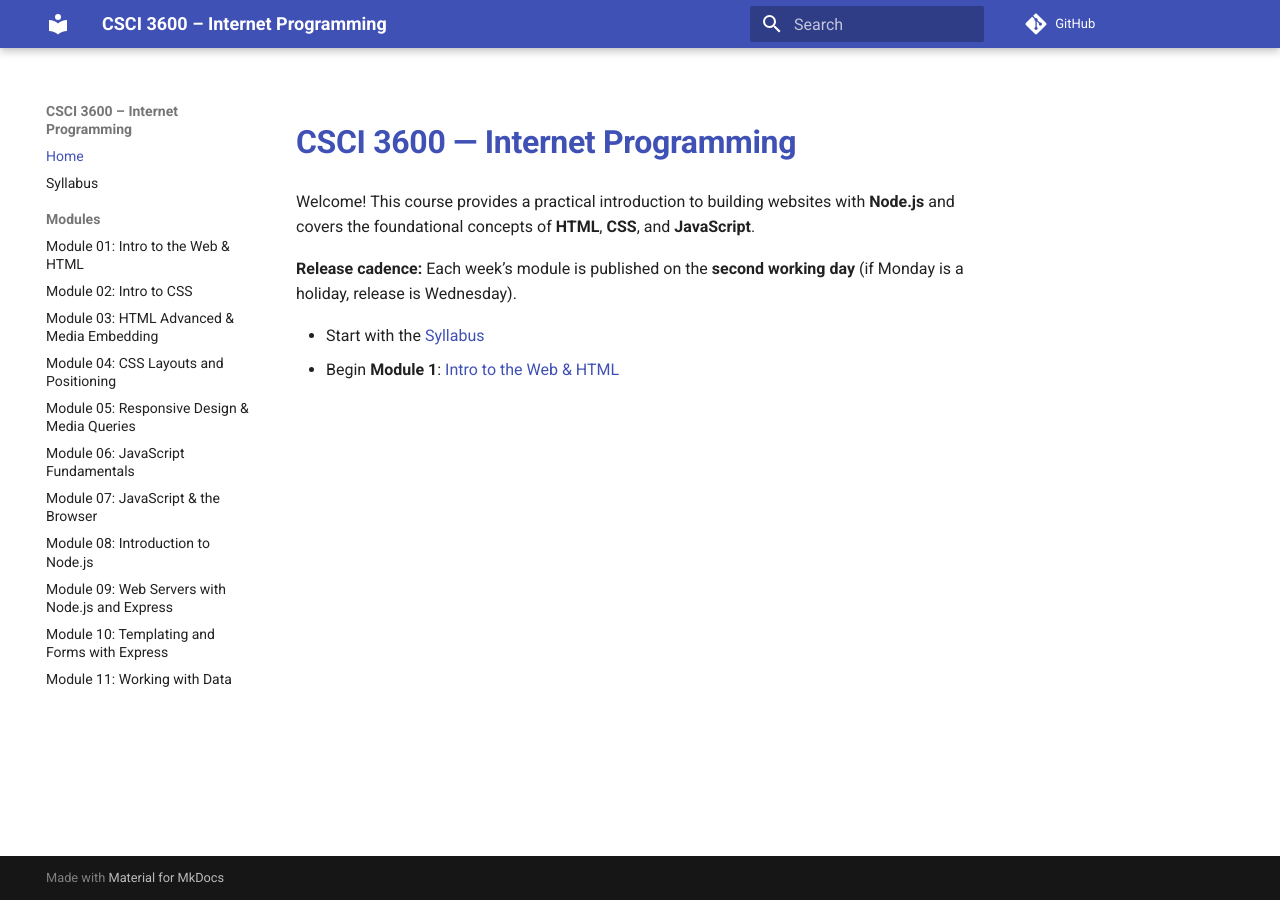
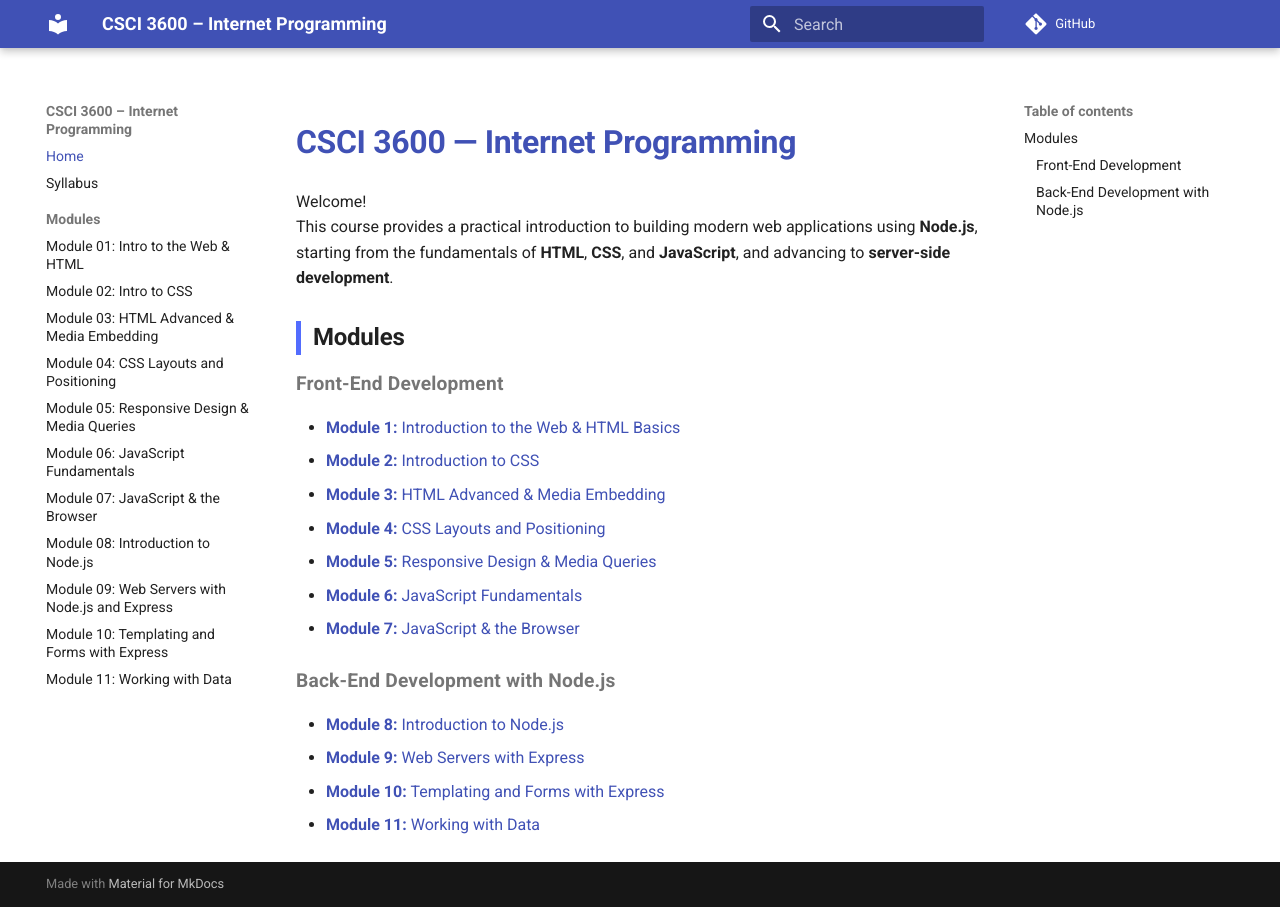
Before and after one commit to rahaeimehr/internet-programming, an MkDocs documentation site: the page built from docs/index.md, in a window 1280 px wide. Built offline with MkDocs 1.6.1 and Material for MkDocs 9.7.7, drawn with Linux system fonts in a browser that asks for light colours; comment, search, counter and statistics services are not loaded.

Commit message:
table of content

```diff
--- a/docs/index.md
+++ b/docs/index.md
@@ -1,18 +1,21 @@
 # CSCI 3600 — Internet Programming
 
-Welcome! This course provides a practical introduction to building websites with **Node.js** and covers the foundational concepts of **HTML**, **CSS**, and **JavaScript**.
+Welcome!
+This course provides a practical introduction to building modern web applications using **Node.js**, starting from the fundamentals of **HTML**, **CSS**, and **JavaScript**, and advancing to **server-side development**.
 
+## Modules
 
-<!-- ## Book
+### Front-End Development
+- [**Module 1:** Introduction to the Web & HTML Basics](./module-01-intro-html/index.md)
+- [**Module 2:** Introduction to CSS](./module-02-intro-css/index.md)
+- [**Module 3:** HTML Advanced & Media Embedding](./module-03-advanced-html/index.md)
+- [**Module 4:** CSS Layouts and Positioning](./module-04-css-layouts-and-positioning/index.md)
+- [**Module 5:** Responsive Design & Media Queries](./module-05-responsive-design/index.md)
+- [**Module 6:** JavaScript Fundamentals](./module-06-javascript_fundamentals/index.md)
+- [**Module 7:** JavaScript & the Browser](./module-07-javascript_browser/index.md)
 
-Available formats:
-
-- [HTML](print_page/) – to read from your browser (mobile-friendly).
-- [PDF](assets/textbook.pdf) – to print and archive.
-- [ODT](assets/textbook.odt) – to edit (LibreOffice) and archive.
-- [DOCX](assets/textbook.docx) – to edit (Microsoft Word) and archive. -->
-
-**Release cadence:** Each week’s module is published on the **second working day** (if Monday is a holiday, release is Wednesday).
-
-- Start with the [Syllabus](./syllabus.md)
-- Begin **Module 1**: [Intro to the Web & HTML](./module-01-intro-html/index.md)
+### Back-End Development with Node.js
+- [**Module 8:** Introduction to Node.js](./module-08-introduction_to_nodejs/index.md)
+- [**Module 9:** Web Servers with Express](./module-09-webserver_express/index.md)
+- [**Module 10:** Templating and Forms with Express](./module-10-templating_forms/index.md)
+- [**Module 11:** Working with Data](./module-11-working-with-data/index.md)
```
